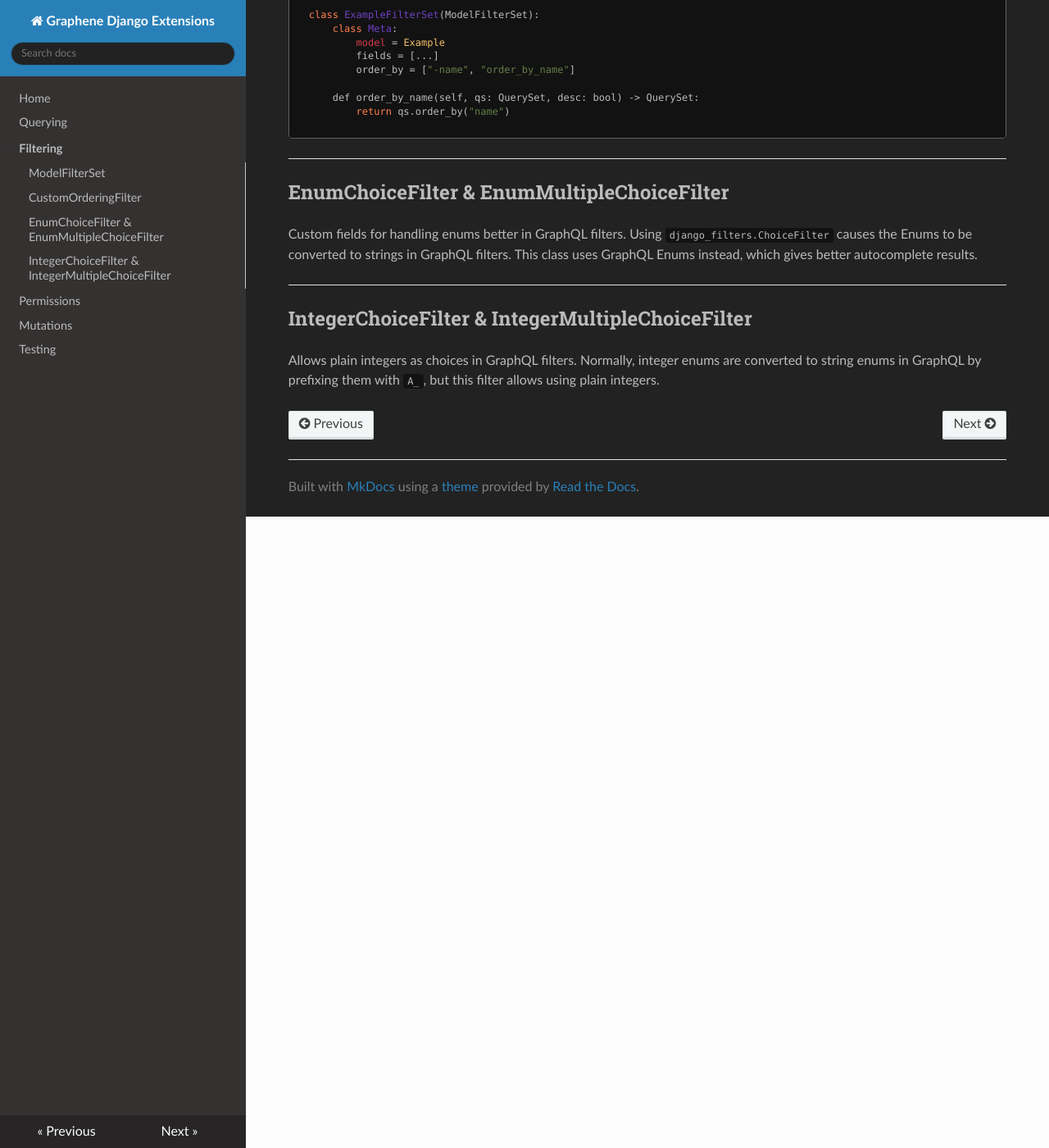
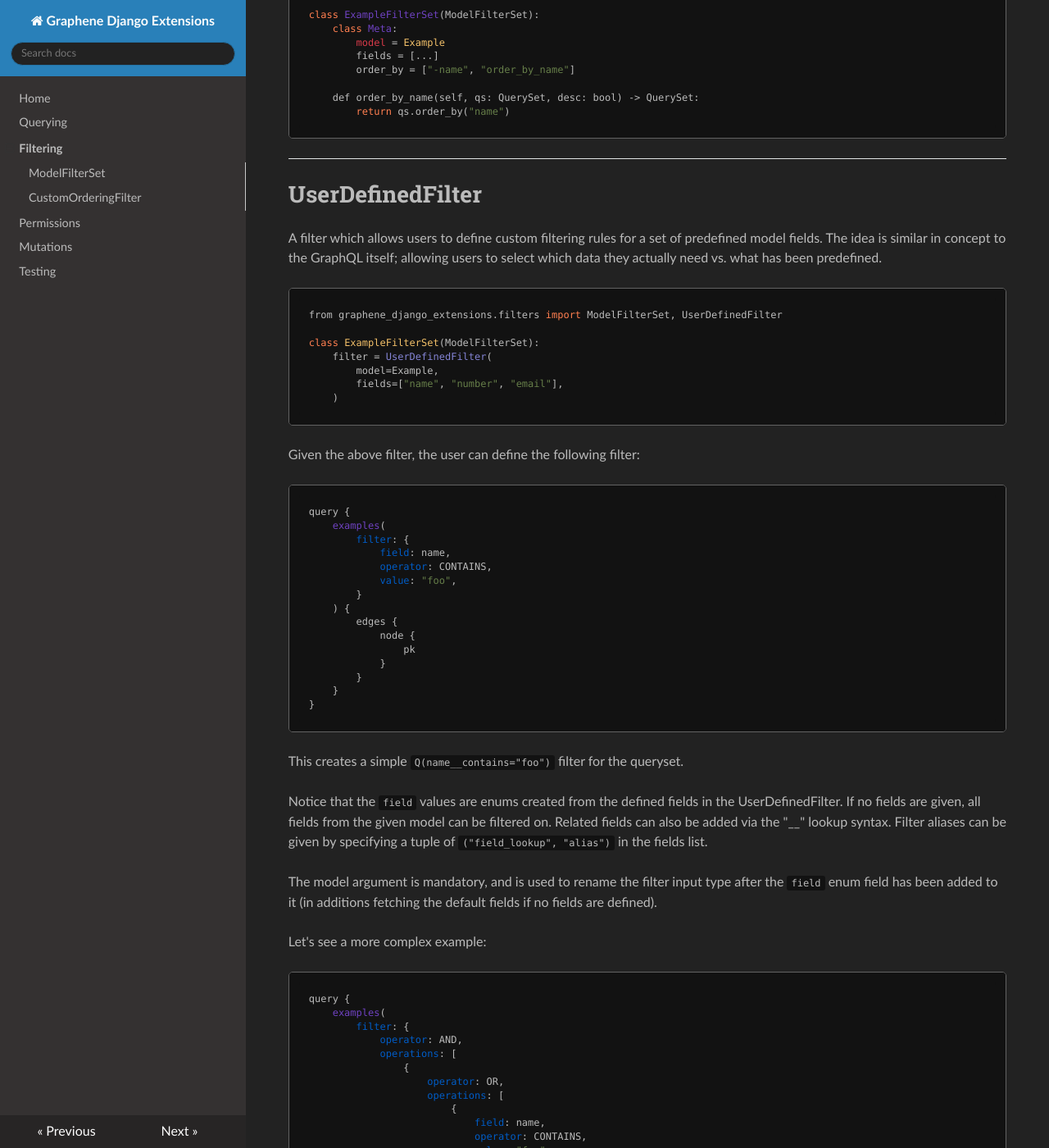
Before and after one commit to MrThearMan/graphene-django-extensions, an MkDocs documentation site: the page built from docs/filtering.md, in a window 1280 px wide and 1400 px high, scrolled down 1195 px. Shown: the whole window at 82% size. Built offline with MkDocs 1.6.1, drawn with Linux system fonts in a browser that asks for light colours; nearby versions of some CDN libraries; a script that is not in the unit is left out; some of the changed text lies outside the part shown.

````diff
--- a/docs/filtering.md
+++ b/docs/filtering.md
@@ -55,6 +55,104 @@ class ExampleFilterSet(ModelFilterSet):
 
 ---
 
+# UserDefinedFilter
+
+A filter which allows users to define custom filtering rules for a set of predefined model fields.
+The idea is similar in concept to the GraphQL itself; allowing users to select which data they actually
+need vs. what has been predefined.
+
+```python
+from graphene_django_extensions.filters import ModelFilterSet, UserDefinedFilter
+
+class ExampleFilterSet(ModelFilterSet):
+    filter = UserDefinedFilter(
+        model=Example,
+        fields=["name", "number", "email"],
+    )
+```
+
+Given the above filter, the user can define the following filter:
+
+```graphql
+query {
+    examples(
+        filter: {
+            field: name,
+            operator: CONTAINS,
+            value: "foo",
+        }
+    ) {
+        edges {
+            node {
+                pk
+            }
+        }
+    }
+}
+```
+
+This creates a simple `Q(name__contains="foo")` filter for the queryset.
+
+Notice that the `field` values are enums created from the defined fields in the UserDefinedFilter.
+If no fields are given, all fields from the given model can be filtered on. Related fields can also be
+added via the "__" lookup syntax. Filter aliases can be given by specifying a tuple of
+`("field_lookup", "alias")` in the fields list.
+
+The model argument is mandatory, and is used to rename the filter input type after the `field` enum field
+has been added to it (in additions fetching the default fields if no fields are defined).
+
+Let's see a more complex example:
+
+```graphql
+query {
+    examples(
+        filter: {
+            operator: AND,
+            operations: [
+                {
+                    operator: OR,
+                    operations: [
+                        {
+                            field: name,
+                            operator: CONTAINS,
+                            value: "foo",
+                        },
+                        {
+                            field: email,
+                            operator: CONTAINS,
+                            value: "foo",
+                        },
+                    ],
+                },
+                {
+                    operator: NOT,
+                    operations: [
+                        {
+                            field: number,
+                            operator: LT,
+                            value: 10,
+                        }
+                    ]
+                },
+            ],
+        }
+    ) {
+        edges {
+            node {
+                pk
+            }
+        }
+    }
+}
+```
+
+This configuration corresponds to `(Q(name__contains="foo") | Q(email__contains="foo") & ~Q(number__lt=10))`.
+
+As the above example demonstrates, logical operations can also be used, allowing for complex
+filtering rules to be defined, which regular filter fields cannot do.
+
+---
+
 ## EnumChoiceFilter & EnumMultipleChoiceFilter
 
 Custom fields for handling enums better in GraphQL filters.
````
Also changed, not shown: docs/mutations.md (+10 -10 lines), docs/permissions.md (+3 -9 lines), pyproject.toml (+6 -3 lines), 9 other files.
